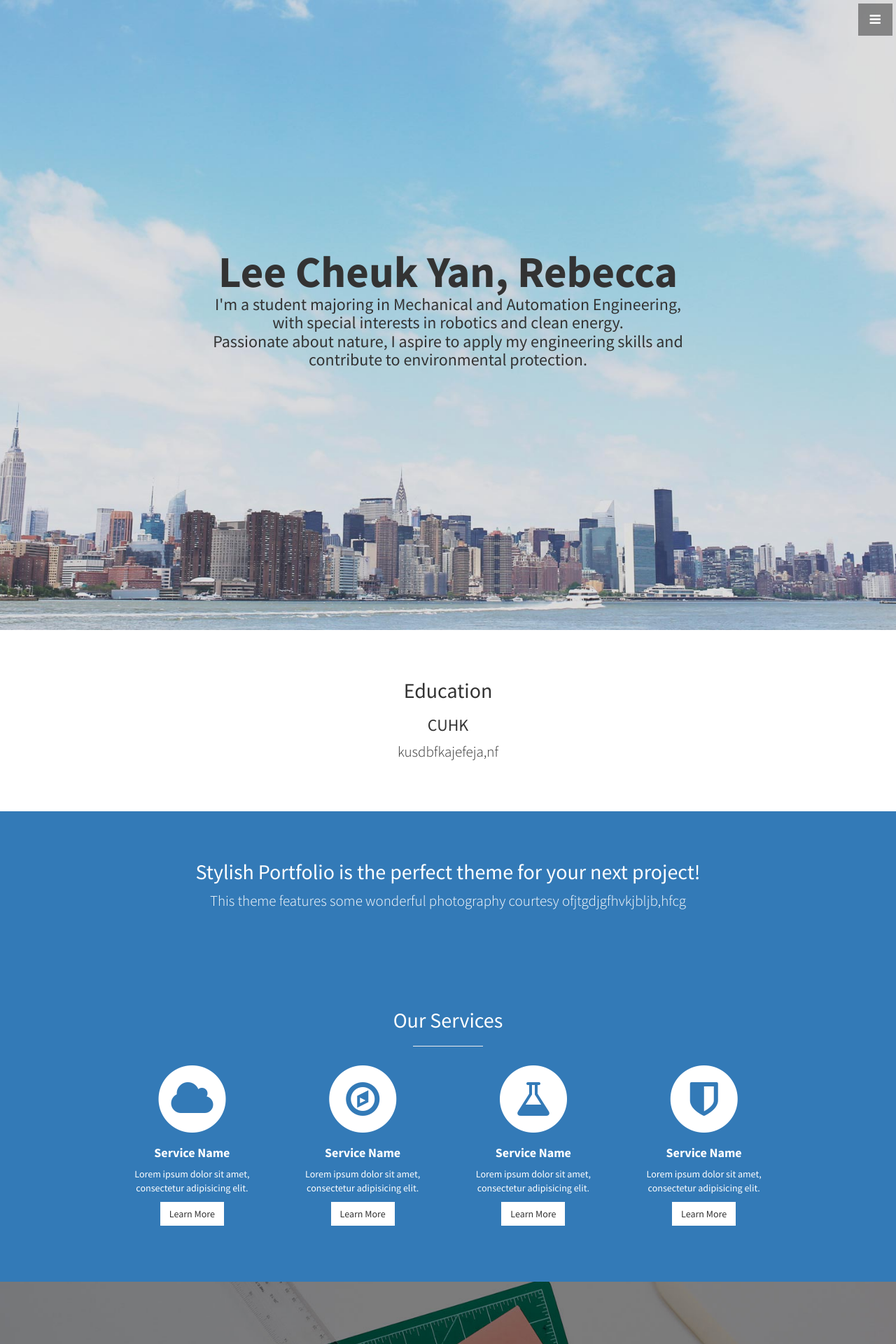
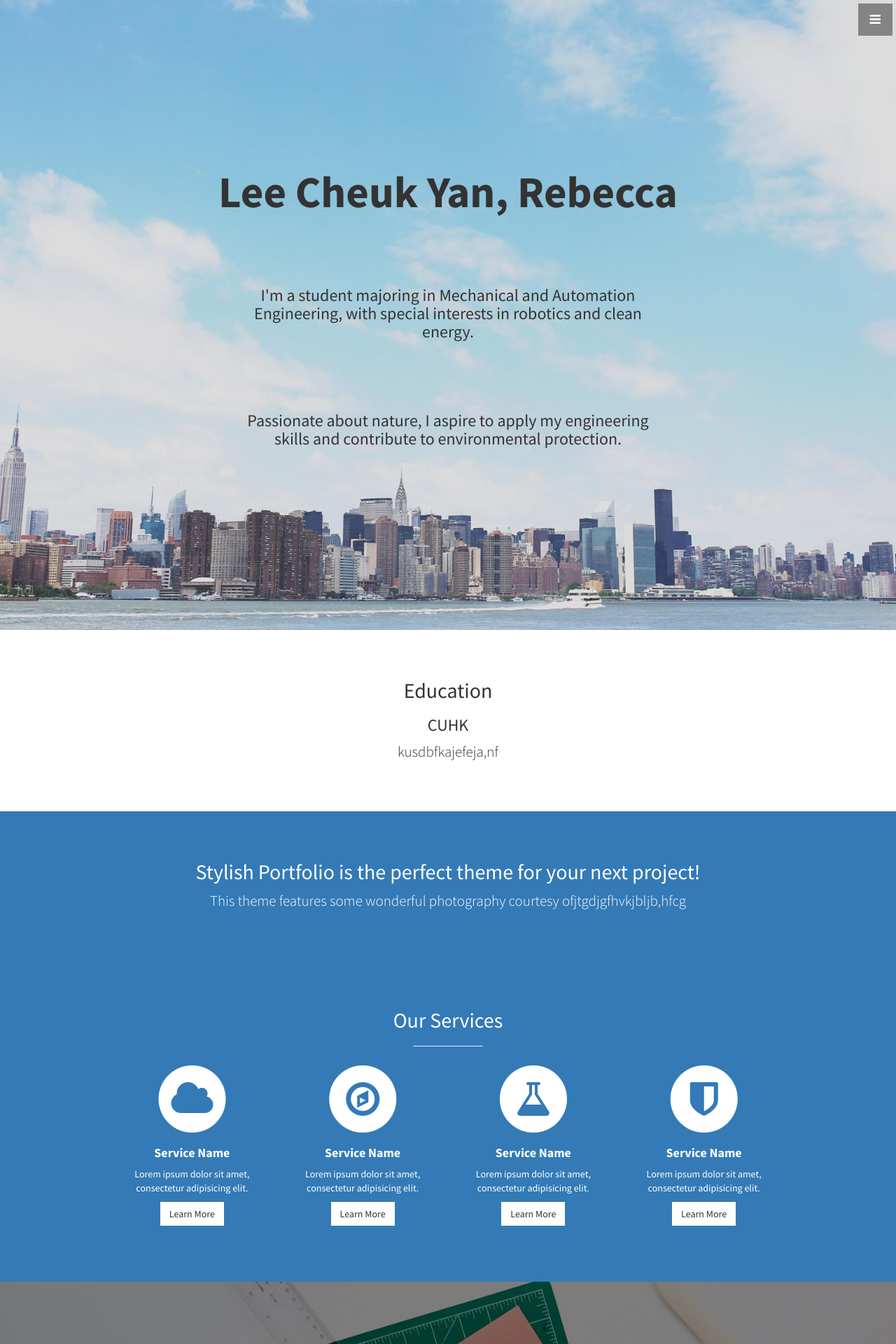
Before and after one commit to leelacceber/stylish-portfolio-jekyll-master, a Jekyll site: the page built from index.html, in a window 1280 px wide. Shown: the top 1920 px of the page at 70% size. Built offline with Jekyll 4.4.1, drawn with Linux system fonts in a browser that asks for light colours.

Commit message:
Update stylish-portfolio.css

```diff
--- a/css/stylish-portfolio.css
+++ b/css/stylish-portfolio.css
@@ -25,7 +25,7 @@ body {
 
 .text-vertical-center h1 {
     margin: 0;
-    padding: 0;
+    padding: 50px;
     font-size: 4.5em;
     font-weight: 700;
 }
@@ -33,7 +33,7 @@ body {
 .text-vertical-center h3 {
     max-width: 700px;
     margin: 0 auto;
-    padding: 0;
+    padding: 50px;
 }
 
 /* Custom Button Styles */
@@ -172,13 +172,13 @@ hr.small {
 /* About */
 
 .simple-text {
-    padding: 50px 0;
+    padding: 50px;
 }
 
 /* Services */
 
 .services {
-    padding: 50px 0;
+    padding: 50px;
 }
 
 .service-item {
```
